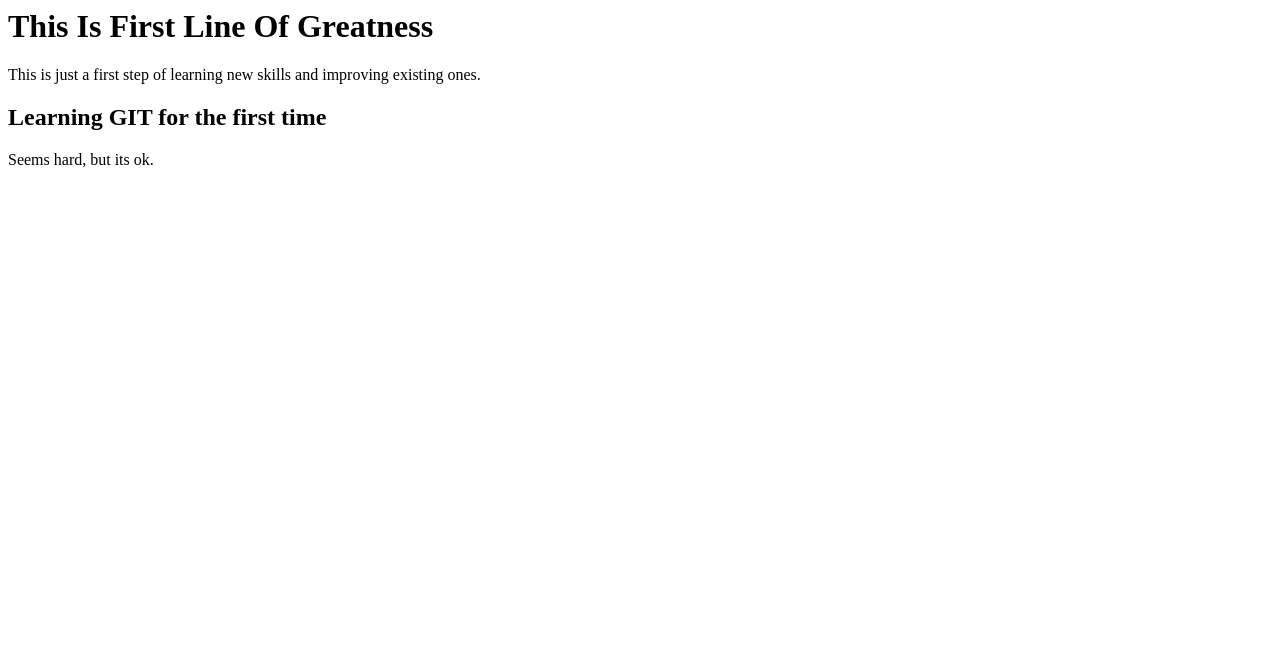
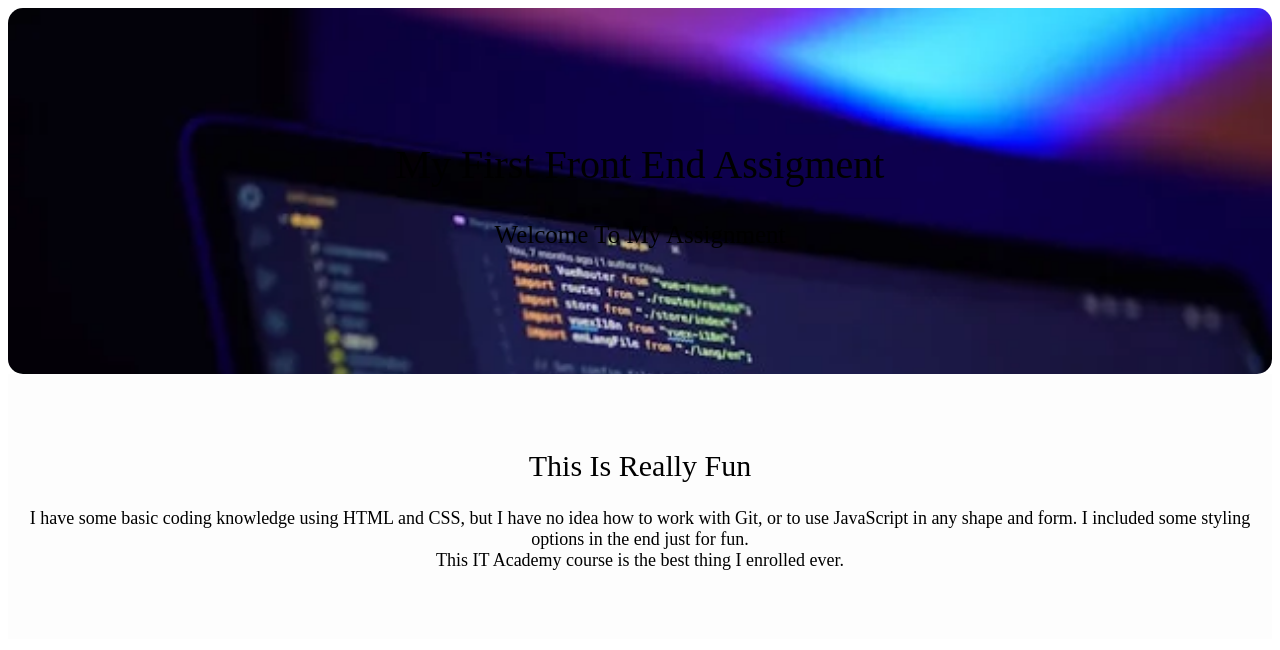
Before and after one commit to GeorgeAtMBI/Front-End-Development, a plain HTML site: page index.html in a window 1280 px wide. Drawn offline with Linux system fonts and the light colour scheme.

Commit message:
Added Some Basic CSS

```diff
--- a/index.html
+++ b/index.html
@@ -1,7 +1,58 @@
-<h1> This Is First Line Of Greatness</h1>
+<!DOCTYPE html>
+<html lang="en">
+<head>
+    <meta charset="UTF-8">
+    <meta name="viewport" content="width=device-width, initial-scale=1.0">
+    <title>My IT Academy Assignment</title>
+</head>
+<body>
+    <section class="hero">
+        <h1 class="custom-h1">My First Front End Assigment</h1>
+        <p class="custom-p">Welcome To My Assignment</p>
+    </section>
+    <section class="intro">
+        <h2 class="custom-h2">This Is Really Fun</h2>
+        <p class="desc">I have some basic coding knowledge using HTML and CSS, but I have no idea how to work with Git, or to use JavaScript in any shape and form. I included some styling options in the end just for fun. <br> This IT Academy course is the best thing I enrolled ever. </p>
+    </section>
+    <style>
+        .hero {
+            background-size: cover;
+            background-repeat: no-repeat;
+            background-image: url("/hero-image.webp");
+            text-align: center;
+            padding: 100px 0;
+            border-radius: 15px;
 
-<p>This is just a first step of learning new skills and improving existing ones.</p>
+        }
+        .custom-h1{
+            font-family: "Montserrat";
+            font-size: 40px;
+            font-weight: 500;
+        }
+        .custom-p{
+            font-family: "Montserrat";
+            font-size: 25px;
+            font-weight: 400;
+        }
+        .intro{
+            background-color: #fdfdfd;
+            text-align: center;
+            padding-top: 50px;
+            padding-left: 20px;
+            padding-bottom: 50px;
+            padding-right: 20px;
+        }
+        .custom-h2{
+            font-family: "Montserrat";
+            font-size: 30px;
+            font-weight: 500;
+        }
+        .desc{
+            font-family: "Montserrat";
+            font-size: 18px;
+            font-weight: 400;
+        }
 
-<h2>Learning GIT for the first time</h2>
-
-<p>Seems hard, but its ok.</p>
+    </style>
+</body>
+</html>
```
